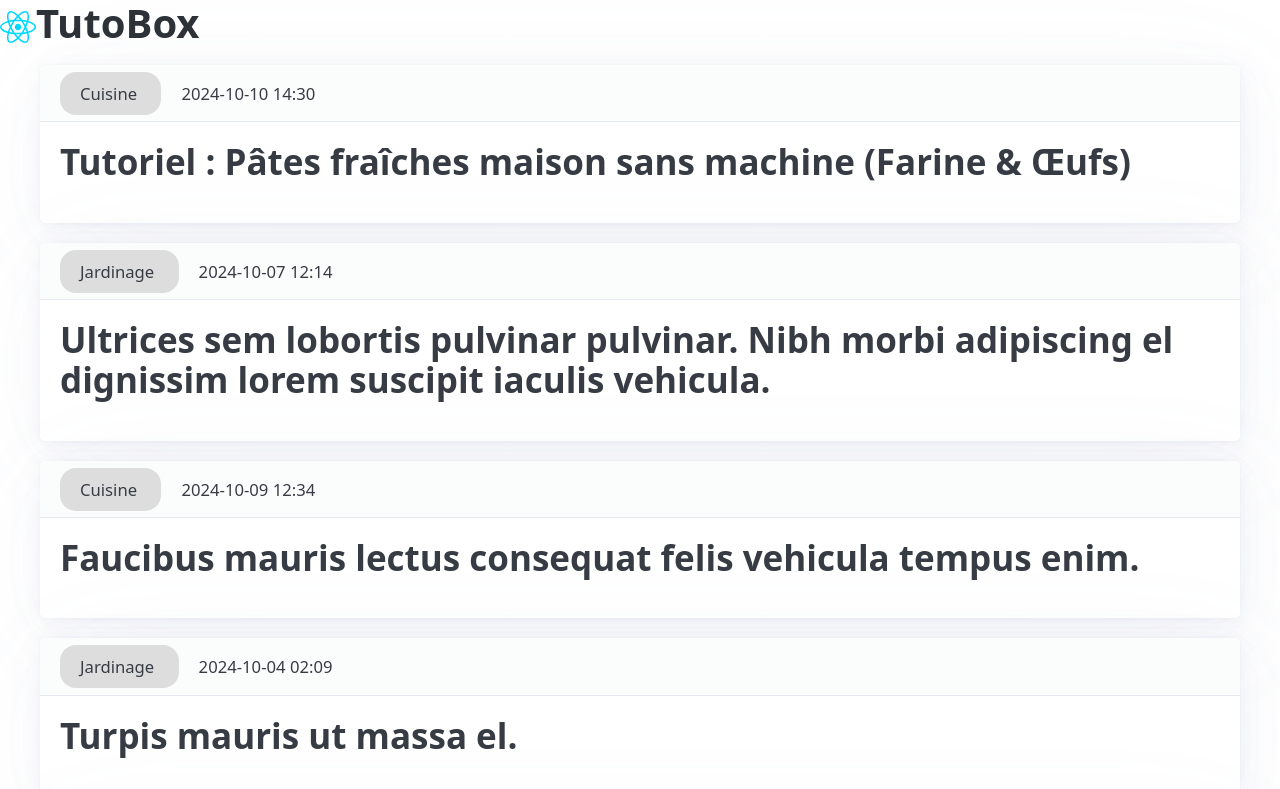
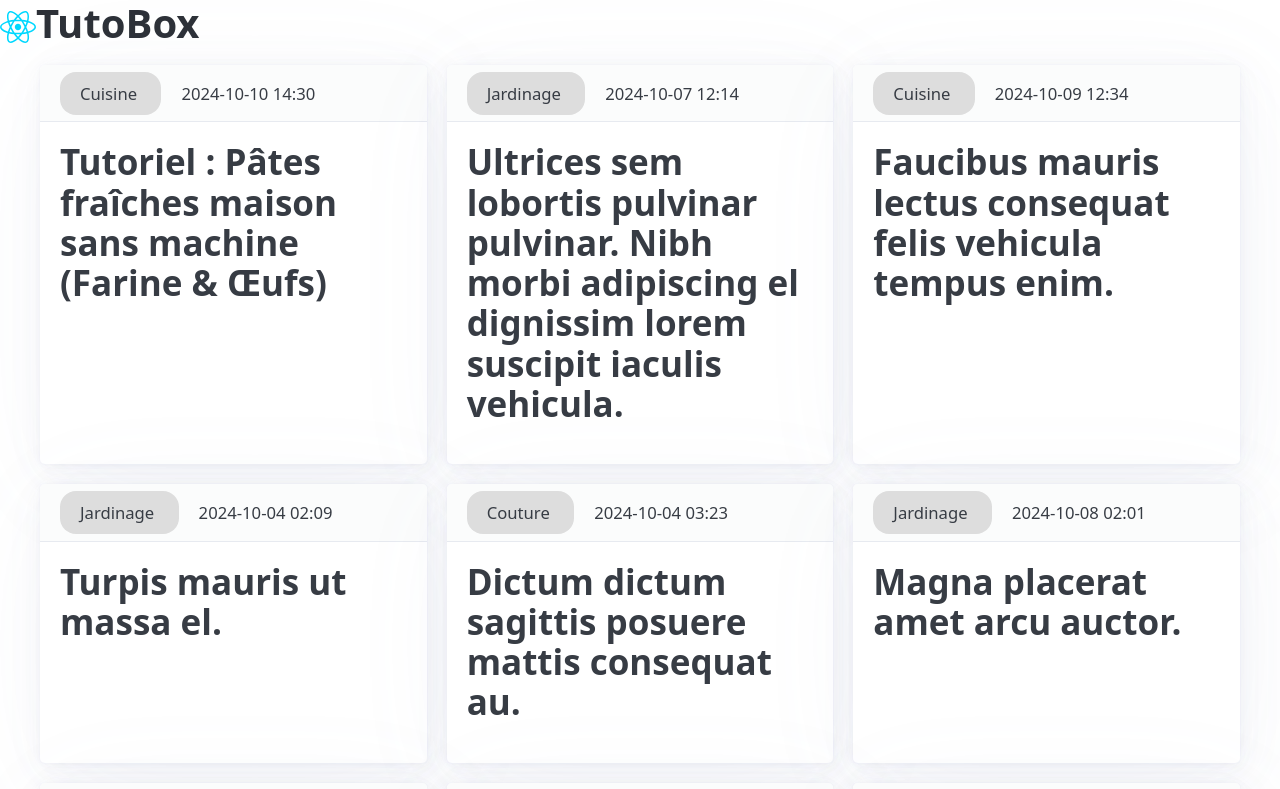
Before and after one commit to UTT-GL03/TutoBox, a React (Vite) app in the folder frontend/: page / in a window 1280 px wide. Shown: the top 789 px of the page. Built offline with nearby package versions, Linux system fonts and the light colour scheme.

Commit message:
FIX: Tutorials should be 3 in a row.

```diff
--- a/frontend/src/App.jsx
+++ b/frontend/src/App.jsx
@@ -1,8 +1,10 @@
 import reactLogo from './assets/react.svg'
 import data from './assets/sample_data.json'
 import './App.css'
-
 function App() {
+  const tutorialsByRow = Object.values(
+    Object.groupBy(data.tutorials, (x, i) => Math.floor(i/3))
+  )
   return (
     <>
       <header>
@@ -12,8 +14,12 @@ function App() {
         </h1>
       </header>
       <main className="container">
-        {data.tutorials.map((x, i) =>
-          <TutorialPreview {...x} key={i} />
+        {tutorialsByRow.map((x, i) =>
+          <div key={i} className="grid">
+            {x.map((y, j) =>
+              <TutorialPreview {...y} key={j} />
+            )}
+          </div>
         )}
       </main>
     </>
```
